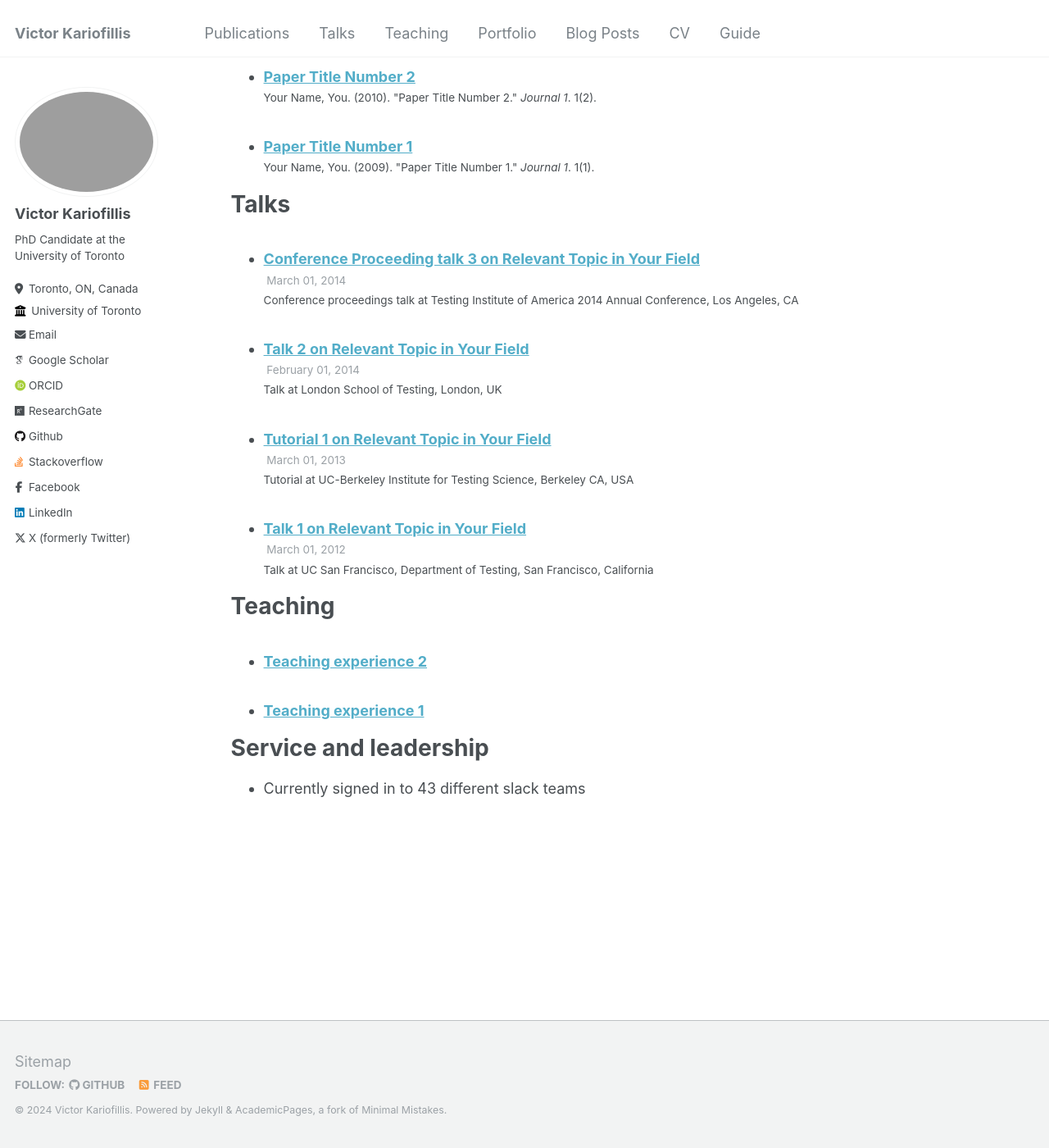
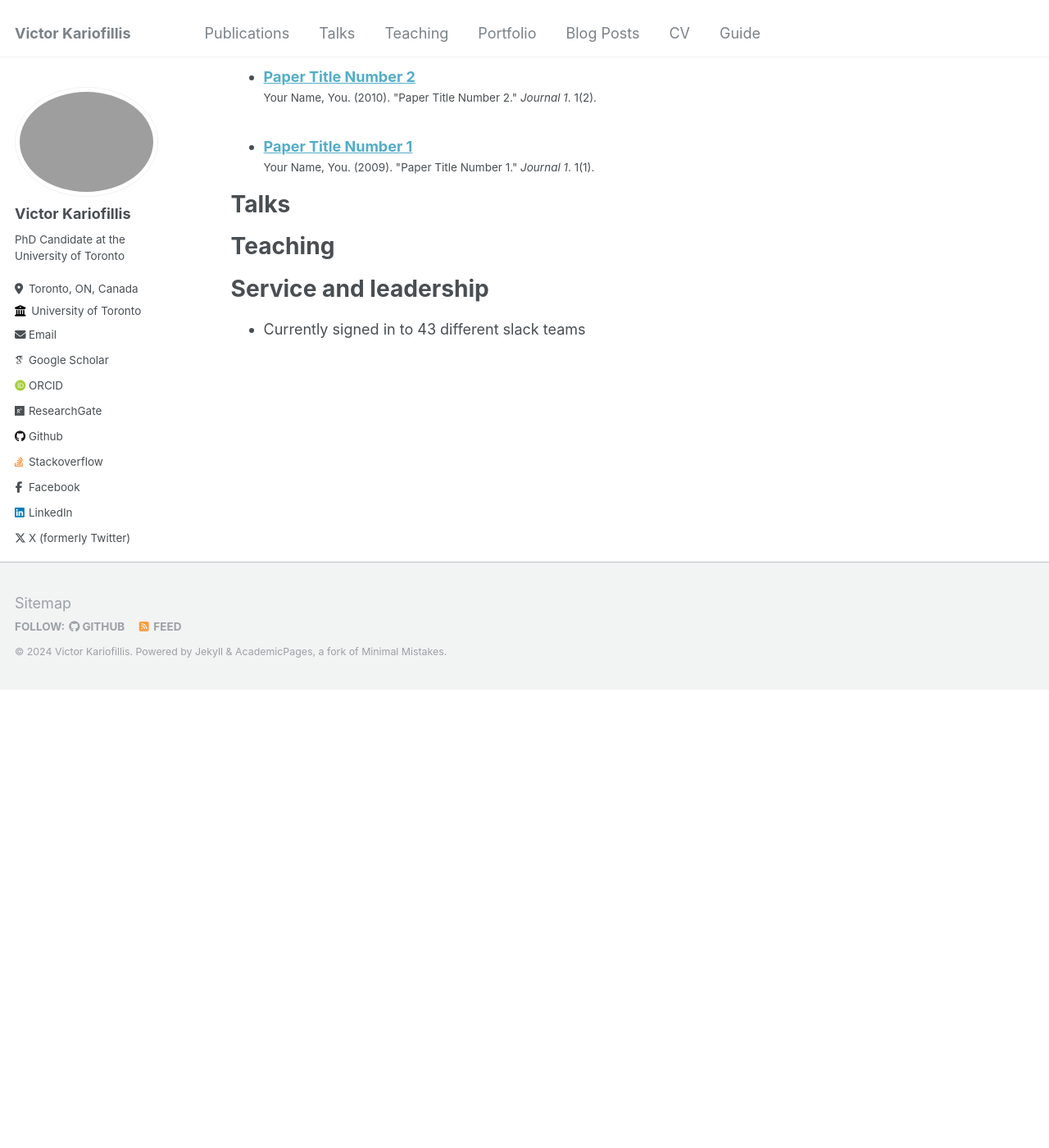
Before and after one commit to vickariofillis/vickariofillis.github.io, a Jekyll site: the page built from _pages/cv.md, in a window 1280 px wide and 1400 px high, scrolled down 1247 px. Shown: the whole window at 82% size. Built offline with Jekyll 4.4.1, drawn with Linux system fonts in a browser that asks for light colours; some web fonts are replaced; after the commit the page ends 2087 px from its top, so only the background shows below that; part of the change alters nothing that is shown.

Commit message:
More Information

```diff
--- a/_config.yml
+++ b/_config.yml
@@ -28,7 +28,7 @@ author:
   location         : "Toronto, ON, Canada"
   employer         : "University of Toronto"
   uri              : # URL
-  email            : "vickariofillis at gmail.com"
+  email            : "vickariofillis@gmail.com"
 
   # Academic websites
   arxiv            : # URL - Update with the correct link to your profile
@@ -199,18 +199,18 @@ kramdown:
 
 # Collections
 collections:
-  teaching:
-    output: true
-    permalink: /:collection/:path/
+  # teaching:
+  #   output: true
+  #   permalink: /:collection/:path/
   publications:
     output: true
     permalink: /:collection/:path/
-  portfolio:
-    output: true
-    permalink: /:collection/:path/
-  talks:
-    output: true
-    permalink: /:collection/:path/
+  # portfolio:
+  #   output: true
+  #   permalink: /:collection/:path/
+  # talks:
+  #   output: true
+  #   permalink: /:collection/:path/
 
 
 # Defaults
```
